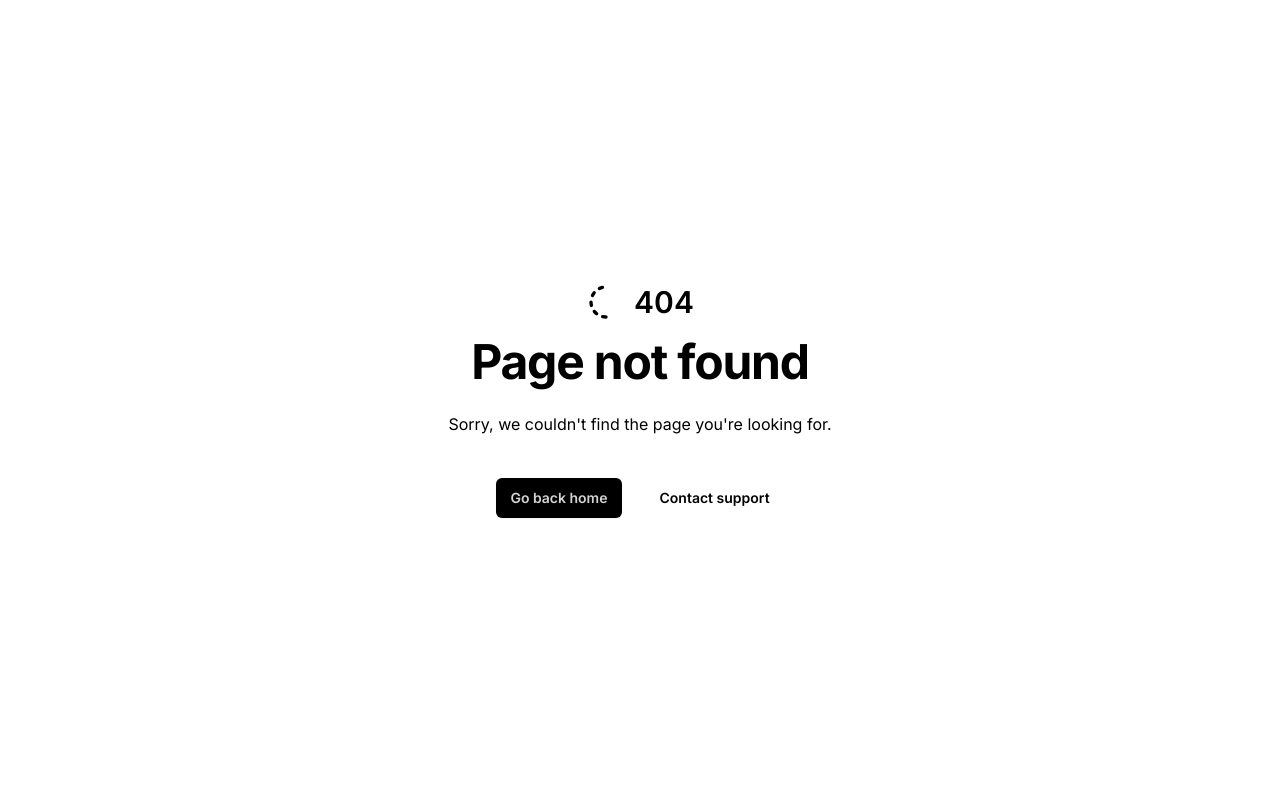
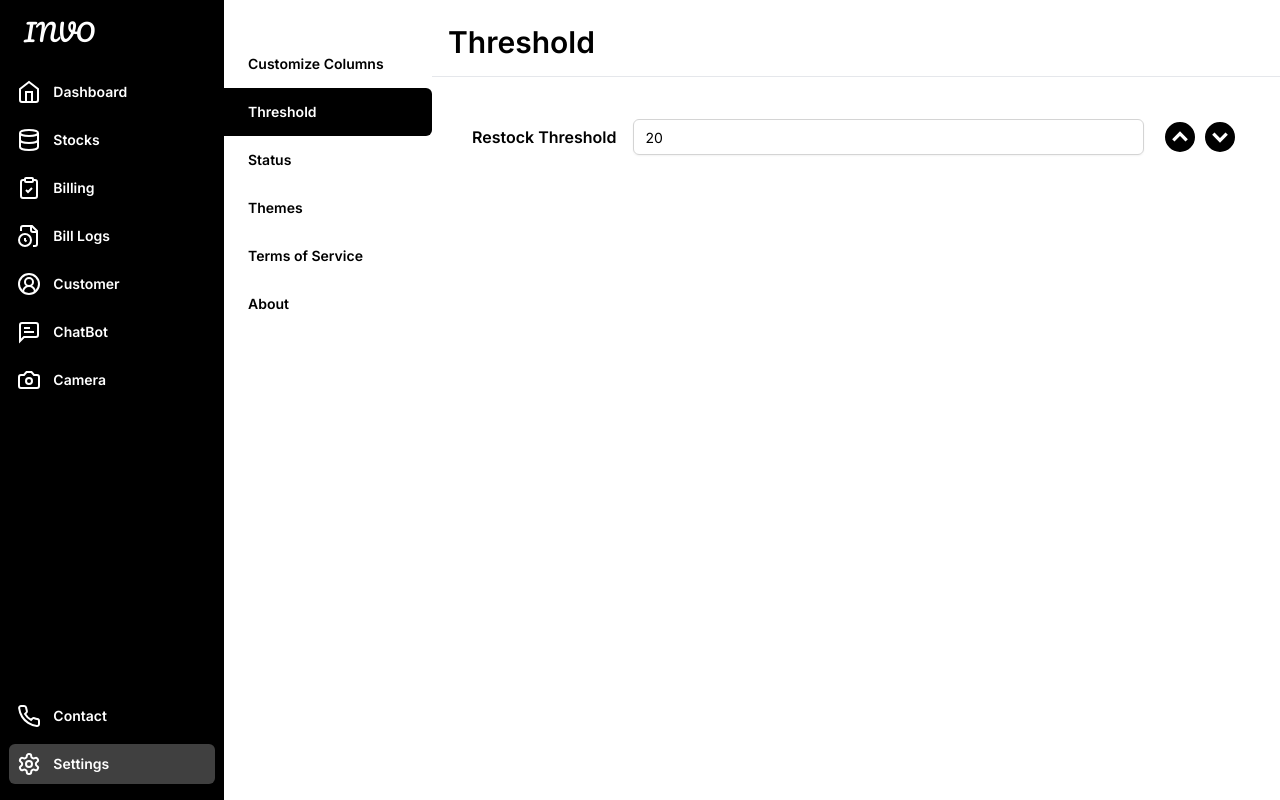
Before and after one commit to nikhitkumar00/INVO_V2, a Next.js app: page /settings/threshold in a window 1280 px wide. Before the commit this address had no page. Built offline with nearby package versions, Linux system fonts and the light colour scheme.

Commit message:
changed layout of settings

```diff
--- a/app/(main)/settings/content/page.tsx
+++ /dev/null
@@ -1,13 +0,0 @@
-import ContentPage from "./ContentPage"
-import { Metadata } from "next"
-
-export const metadata: Metadata = {
-    title: "Content",
-}
-
-const page = () => {
-  return (
-    <ContentPage />
-  )
-}
-export default page
--- a/app/(main)/settings/layout.tsx
+++ b/app/(main)/settings/layout.tsx
@@ -8,8 +8,8 @@ const data = [
     link: "/settings/customize",
   },
   {
-    name: "Content",
-    link: "/settings/content",
+    name: "Threshold",
+    link: "/settings/threshold",
   },
   {
     name: "Status",
--- /dev/null
+++ b/app/(main)/settings/threshold/page.tsx
@@ -0,0 +1,11 @@
+import ThresholdPage from "./ThresholdPage";
+import { Metadata } from "next";
+
+export const metadata: Metadata = {
+  title: "Content",
+};
+
+const page = () => {
+  return <ThresholdPage />;
+};
+export default page;
```
Also changed, not shown: app/(main)/settings/threshold/ThresholdPage.tsx (renamed from app/(main)/settings/content/ContentPage.tsx).
